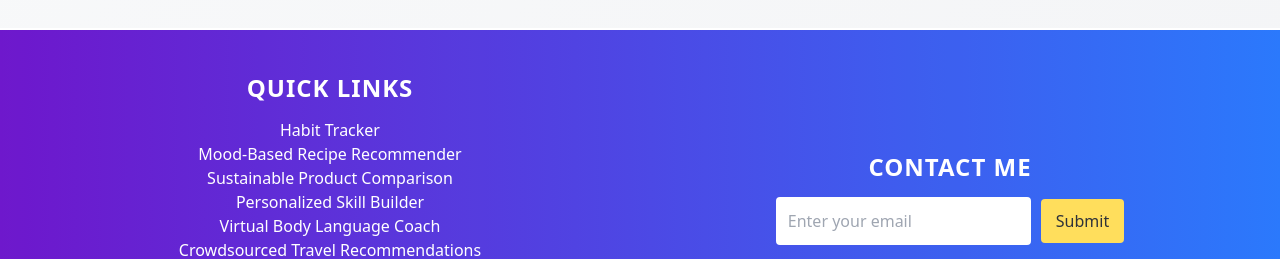
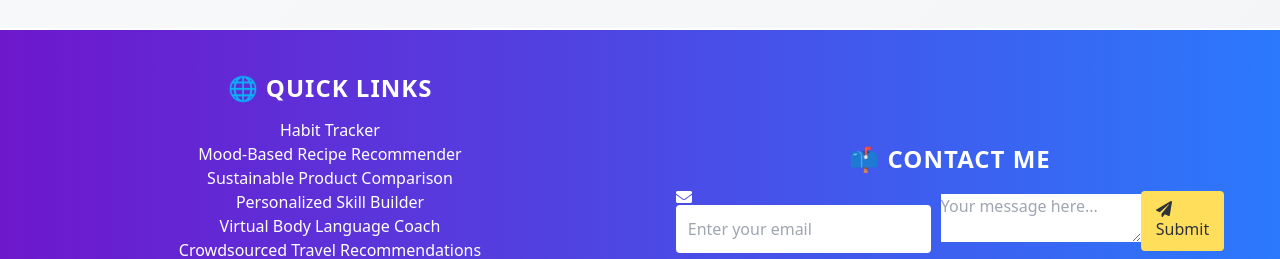
Before and after one commit to aniruddhaadak80/SkillSphere, a React (Vite) app: page /skillexchange in a window 1280 px wide. Shown: the part 692-951 px from the top of the page. Built offline with nearby package versions, Linux system fonts and the light colour scheme.

Commit message:
Update Footer.jsx

```diff
--- a/src/components/Footer.jsx
+++ b/src/components/Footer.jsx
@@ -1,24 +1,31 @@
 import React, { useState } from 'react';
 import './Footer.css';
+import { FaEnvelope, FaPaperPlane, FaLink } from 'react-icons/fa'; // Importing icons
 
 const Footer = () => {
     const [email, setEmail] = useState('');
+    const [message, setMessage] = useState('');
 
     const handleEmailChange = (e) => {
         setEmail(e.target.value);
+    };
+
+    const handleMessageChange = (e) => {
+        setMessage(e.target.value);
     };
 
     const handleSubmit = (e) => {
         e.preventDefault();
         alert(`Thank you for contacting us, ${email}!`);
         setEmail(''); // Clear input after submission
+        setMessage(''); // Clear message after submission
     };
 
     return (
         <footer className="footer">
             <div className="footer-container">
                 <div className="quick-links">
-                    <h3 className="footer-title">Quick Links</h3>
+                    <h3 className="footer-title">🌐 Quick Links</h3>
                     <ul className="footer-list">
                         <li><a href="#1-habit-tracker-" className="footer-link">Habit Tracker</a></li>
                         <li><a href="#2-mood-based-recipe-recommender-" className="footer-link">Mood-Based Recipe Recommender</a></li>
@@ -33,8 +40,10 @@ const Footer = () => {
                     </ul>
                 </div>
                 <div className="contact-me">
-                    <h3 className="footer-title">Contact Me</h3>
+                    <h3 className="footer-title">📫 Contact Me</h3>
                     <form onSubmit={handleSubmit} className="contact-form">
+                        <div className="input-group">
+                            <FaEnvelope className="input-icon" />
                             <input
                                 type="email"
                                 value={email}
@@ -43,7 +52,19 @@ const Footer = () => {
                                 required
                                 className="email-input"
                             />
-                        <button type="submit" className="submit-button">Submit</button>
+                        </div>
+                        <div className="input-group">
+                            <textarea
+                                value={message}
+                                onChange={handleMessageChange}
+                                placeholder="Your message here..."
+                                required
+                                className="message-input"
+                            />
+                        </div>
+                        <button type="submit" className="submit-button">
+                            <FaPaperPlane className="submit-icon" /> Submit
+                        </button>
                     </form>
                     <p className="contact-email">
                         Email: <a href="mailto:aniruddhaadak80@gmail.com" className="footer-link">aniruddhaadak80@gmail.com</a>
@@ -53,7 +74,7 @@ const Footer = () => {
             <div className="footer-bottom">
                 <p>&copy; 2024 Aniruddha Adak. All Rights Reserved.</p>
                 <p>
-                    GitHub Repository: <a href="https://github.com/aniruddhaadak80/SkillSphere" target="_blank" rel="noopener noreferrer" className="footer-link">SkillSphere</a>
+                    GitHub Repository: <a href="https://github.com/aniruddhaadak80/SkillSphere" target="_blank" rel="noopener noreferrer" className="footer-link"><FaLink /> SkillSphere</a>
                 </p>
             </div>
         </footer>
```
Lines whose indentation alone changed are shown as unchanged.
